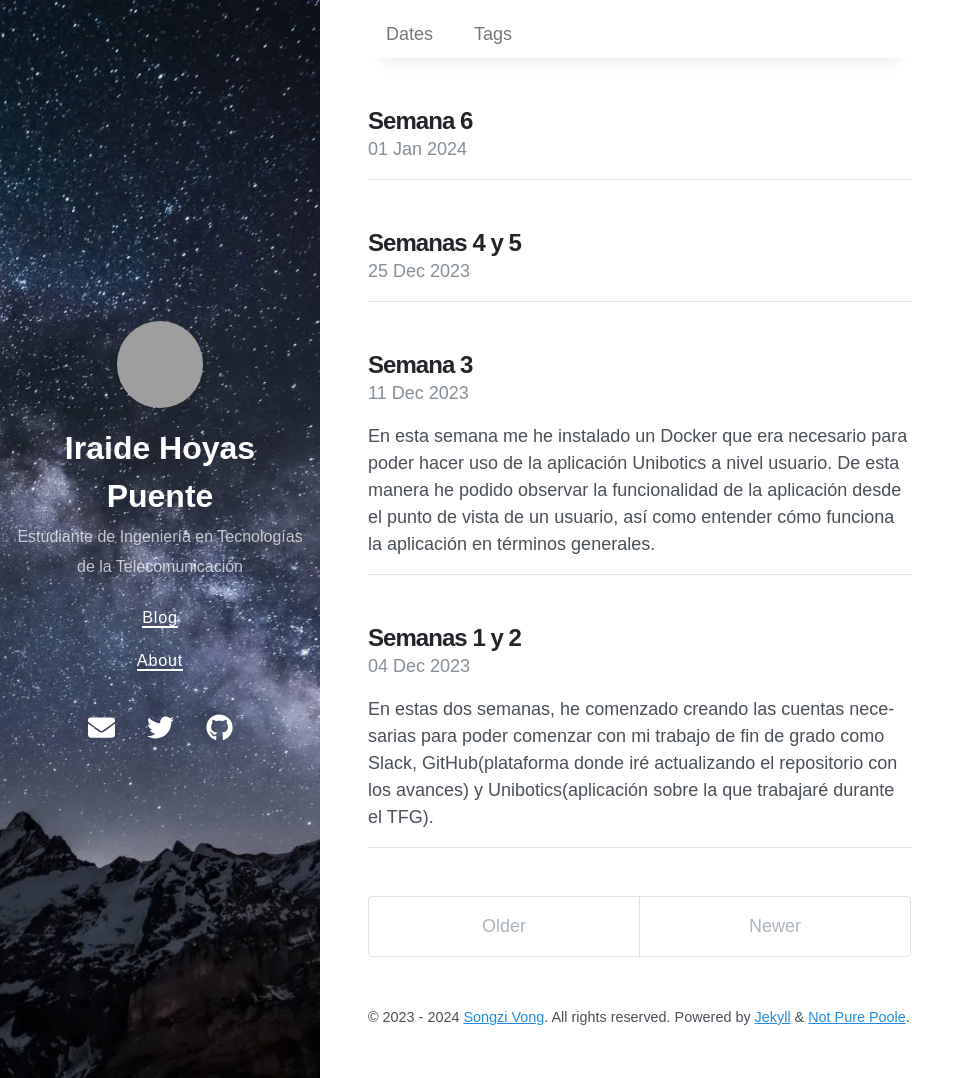
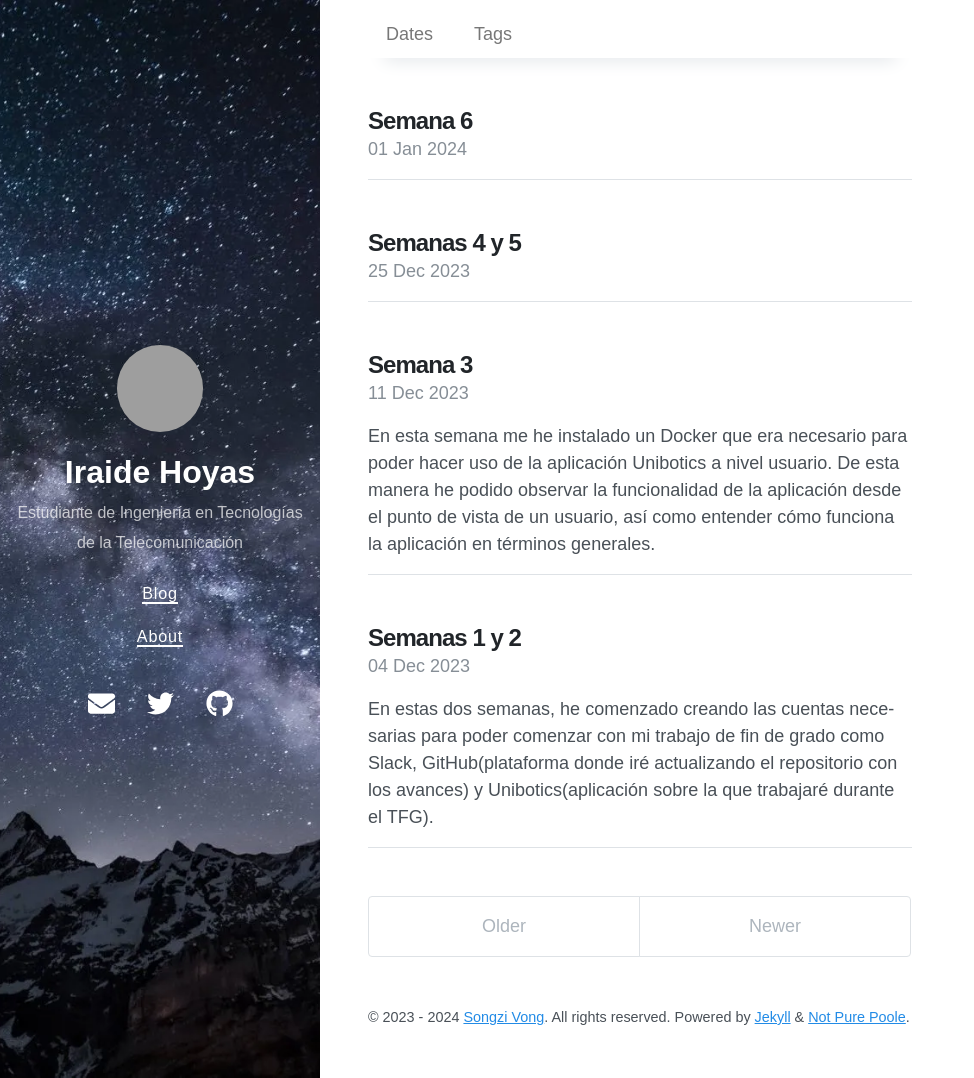
Before and after one commit to RoboticsLabURJC/2023-tfg-iraide-hoyas, a Jekyll site: the page built from docs/index.html, in a window 1280 px wide and 1078 px high. Shown: the whole window, without its empty margins (0-974 px from the left). Built offline with Jekyll 4.4.1, drawn with Linux system fonts in a browser that asks for light colours; nearby versions of some CDN libraries; the list of posts is cut into pages by our own code; grey boxes are pictures that could not be loaded.

Commit message:
Update _config.yml

```diff
--- a/docs/_config.yml
+++ b/docs/_config.yml
@@ -1,7 +1,7 @@
 # Setup
-title: Iraide Hoyas Puente
+title: Iraide Hoyas
 description: Estudiante de Ingeniería en Tecnologías de la Telecomunicación
-url: https://vszhub.github.io
+url:
 avatar: https://avatars.githubusercontent.com/u/152202161?v=4
 paginate: 5
 permalink: pretty
@@ -29,14 +29,13 @@ exclude:
 
 # Optimize Jekyl SEO Tag
 twitter:
-  username: vszhub
-  card: summary
-logo: logo.png
+  username:
+  card:
+logo:
 social:
-  name: Songzi Vong
+  name: Iraide Hoyas
   links:
-    - https://twitter.com/vszhub
-    - https://github.com/vszhub
+    - https://github.com/iraidehp
 google_site_verification: xxxxx
 lang: en
 
```
